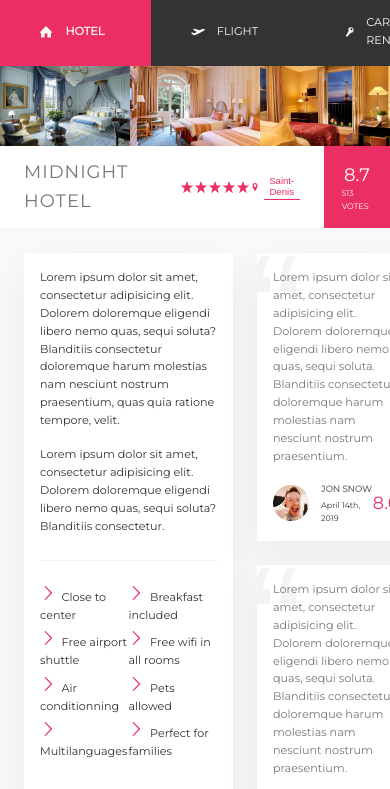
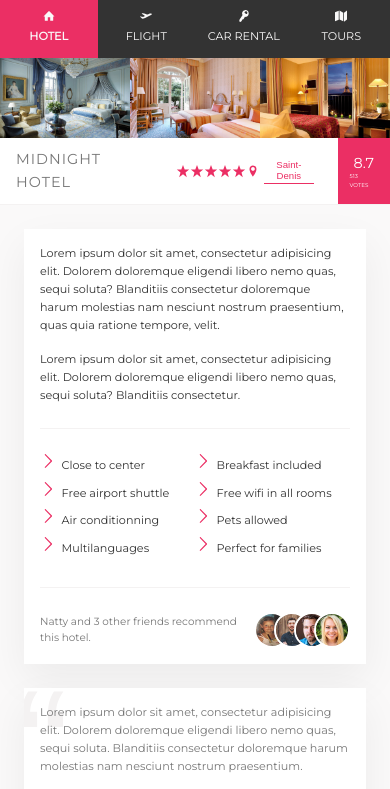
Before and after one commit to YassirKJS/paris-travel, a website: page index.html in a window 390 px wide. Shown: the part 58-847 px from the top of the page. Drawn offline with Linux system fonts and the light colour scheme.

Commit message:
Media queries: header

```diff
--- a/sass/components/_overview.scss
+++ b/sass/components/_overview.scss
@@ -11,6 +11,11 @@
   text-transform: uppercase;
   letter-spacing: 1px;
   padding: 1.5rem 3rem;
+
+  @include respond(phone) {
+    font-size: 1.8rem;
+    padding: 1.25rem 2rem;
+  }
 }
 
 .overview__stars {
@@ -47,15 +52,27 @@
   flex-direction: column;
   align-items: center;
   justify-content: center;
+
+  @include respond(phone) {
+    padding: 0 1.5rem;
+  }
 }
 
 .overview__rating-average {
   font-size: 2.25rem;
   font-weight: 300;
   margin-bottom: -3px;
+
+  @include respond(phone) {
+    font-size: 1.8rem;
+  }
 }
 
 .overview__rating-count {
   font-size: 1rem;
   text-transform: uppercase;
+
+  @include respond(phone) {
+    font-size: .7rem;
+  }
 }
--- a/sass/components/_search.scss
+++ b/sass/components/_search.scss
@@ -5,6 +5,13 @@
   display: flex;
   align-items: center;
   justify-content: center;
+  border-radius: 10px;
+
+  @include respond(tab-port) {
+    order: 1;
+    background-color: var(--color-gray-light-2);
+    margin-right: 2rem;
+  }
 
   &__input {
     font-family: inherit;
--- a/sass/components/_side-nav.scss
+++ b/sass/components/_side-nav.scss
@@ -17,7 +17,7 @@
 
 .side-nav__item {
   position: relative;
-  padding: 0 8% 0 6%;
+  //padding: 0 8% 0 6%;
 
   &:not(:last-child) {
     margin-bottom: .5rem;
@@ -93,6 +93,11 @@
     justify-content: center;
     padding: 2rem;
   }
+
+  @include respond(phone) {
+    flex-direction: column;
+    padding: 1.5rem .5rem;
+  }
 }
 
 .side-nav__link:hover {
@@ -105,4 +110,11 @@
   width: 1.75rem;
   fill : currentColor;
   margin-right: 1.5rem;
+
+  @include respond(phone) {
+    margin-right: 0;
+    margin-bottom: .7rem;
+    width: 1.5rem;
+    height: 1.5rem;
+  }
 }
--- a/sass/layout/_detail.scss
+++ b/sass/layout/_detail.scss
@@ -7,6 +7,10 @@
 
   @include respond(tab-port) {
     padding: 3rem;
+  }
+
+  @include respond(phone) {
+    flex-direction: column;
   }
 }
 
@@ -22,6 +26,11 @@
   @include respond(tab-port) {
     padding: 2rem;
     margin-right: 3rem;
+  }
+
+  @include respond(phone) {
+    margin-right: 0;
+    margin-bottom: 3rem;
   }
 
   .paragraph:not(:last-of-type) {
--- a/sass/layout/_header.scss
+++ b/sass/layout/_header.scss
@@ -8,8 +8,18 @@
   justify-content: space-between;
   align-items: center;
 
+  /*@include respond(tab-port) {
+    flex-wrap: wrap;
+    align-content: space-around;
+    height: 12rem;
+  }*/
+
   &__logo {
     height: 5rem;
     margin-left: 2rem;
+
+    @include respond(tab-port) {
+      height: 4rem;
+    }
   }
 }
--- a/sass/layout/_sidebar.scss
+++ b/sass/layout/_sidebar.scss
@@ -4,7 +4,7 @@
 
   display: flex;
   flex-direction: column;
-  align-items: stretch;
+  //align-items: stretch;
   justify-content: space-between;
 }
 
```
Also changed, not shown: css/style.css.
